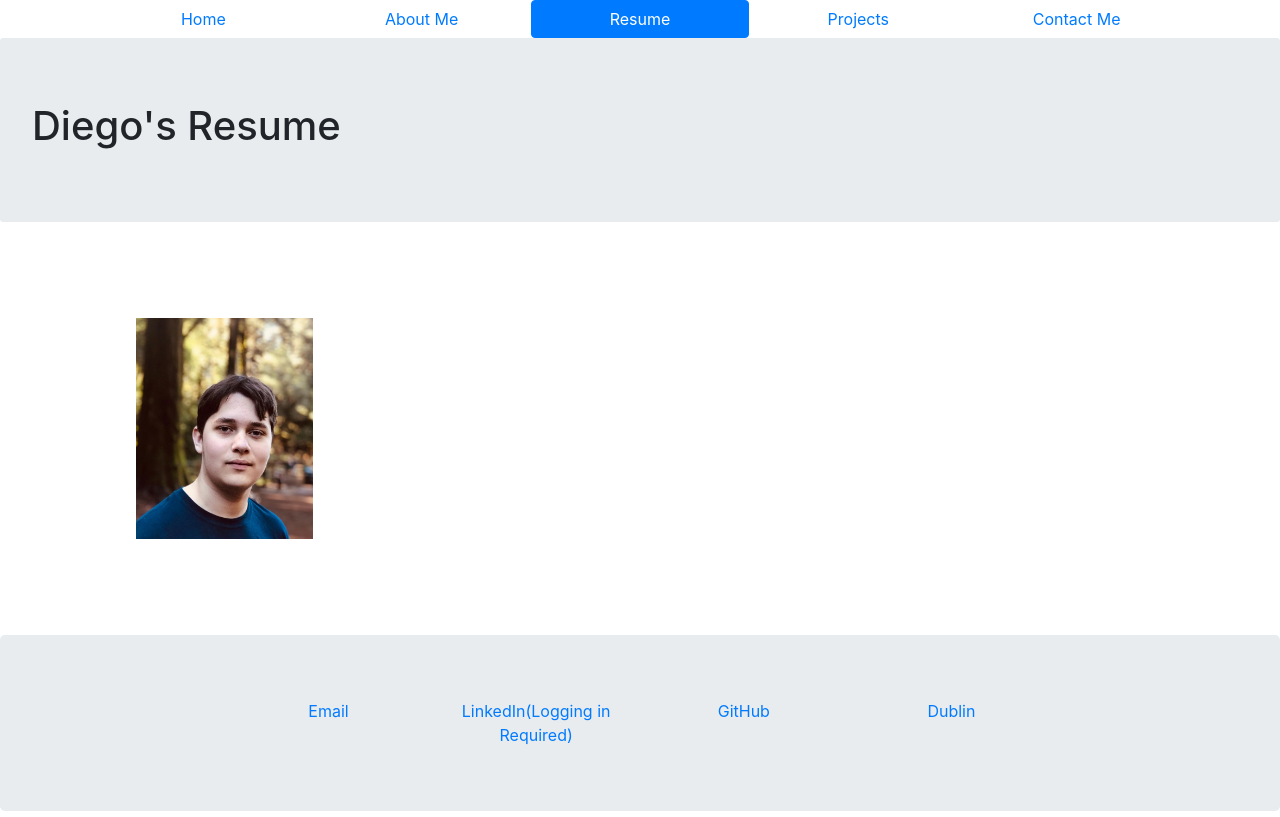
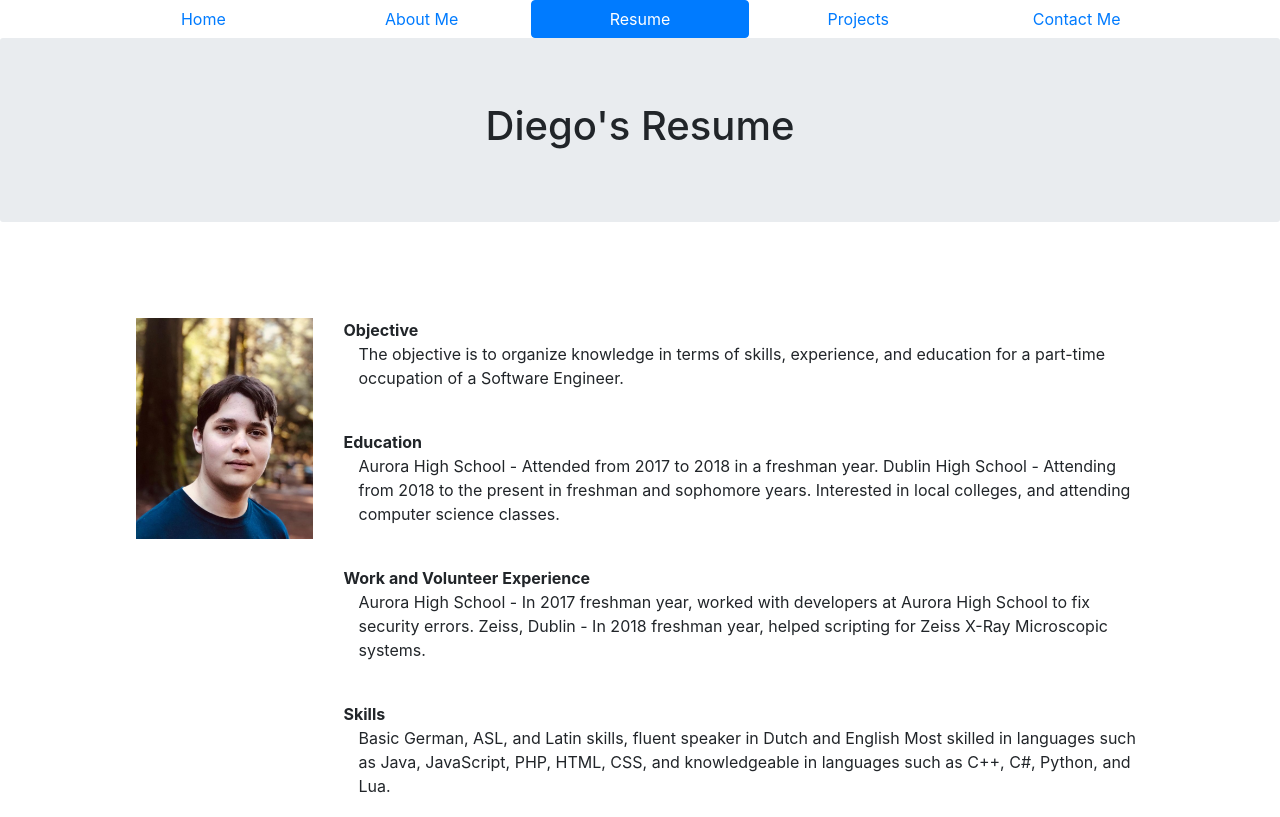
Before and after one commit to DiegoDUSD/portfolio, a plain HTML site: page VanSchie_Resume.html in a window 1280 px wide. Shown: the top 817 px of the page. Drawn offline with Linux system fonts and the light colour scheme.

Commit message:
Added portfolio

```diff
--- a/VanSchie_Resume.html
+++ b/VanSchie_Resume.html
@@ -21,7 +21,7 @@
             </div>
         </nav>
         <!-- Main title container(information re. what this is) -->
-        <div class="jumbotron shaded-area">
+        <div class="jumbotron shaded-area centered-text">
             <h1>Diego's Resume</h1>
         </div>
         <div class="jumbotron" style="background-color: white;">
@@ -34,6 +34,21 @@
                 </div>
                 <!-- Main about me text -->
                 <div class="col-8">
+                    <b>Objective</b><br>
+                    <p class="intended-text">The objective is to organize knowledge in terms of skills, experience, and education for a part-time occupation of a Software Engineer.</p>
+                    <br>
+                    <b>Education</b><br>
+                    <p class="intended-text">Aurora High School - Attended from 2017 to 2018 in a freshman year.
+                    Dublin High School - Attending from 2018 to the present in freshman and sophomore years.
+                    Interested in local colleges, and attending computer science classes.</p>
+                    <br>
+                    <b>Work and Volunteer Experience</b><br>
+                    <p class="intended-text">Aurora High School - In 2017 freshman year, worked with developers at Aurora High School to fix security errors.
+                    Zeiss, Dublin - In 2018 freshman year, helped scripting for Zeiss X-Ray Microscopic systems.</p>
+                    <br>
+                    <b>Skills</b><br>
+                    <p class="intended-text">Basic German, ASL, and Latin skills, fluent speaker in Dutch and English
+                    Most skilled in languages such as Java, JavaScript, PHP, HTML, CSS, and knowledgeable in languages such as C++, C#, Python, and Lua.</p>
 
                 </div>
             </div>
--- a/styles/global-style.css
+++ b/styles/global-style.css
@@ -23,3 +23,7 @@
     /*background-image: url("https://lakkie.net/res/plug.svg");*/
     padding-bottom: 75px;
 }
+
+.intended-text {
+     margin-left: 15px;
+}
```
Also changed, not shown: VanSchie_AboutMe.html (+1 -1 lines), VanSchie_Contact.html (+1 -1 lines), VanSchie_Projects.html (+1 -1 lines), index.html (+1 -1 lines).
